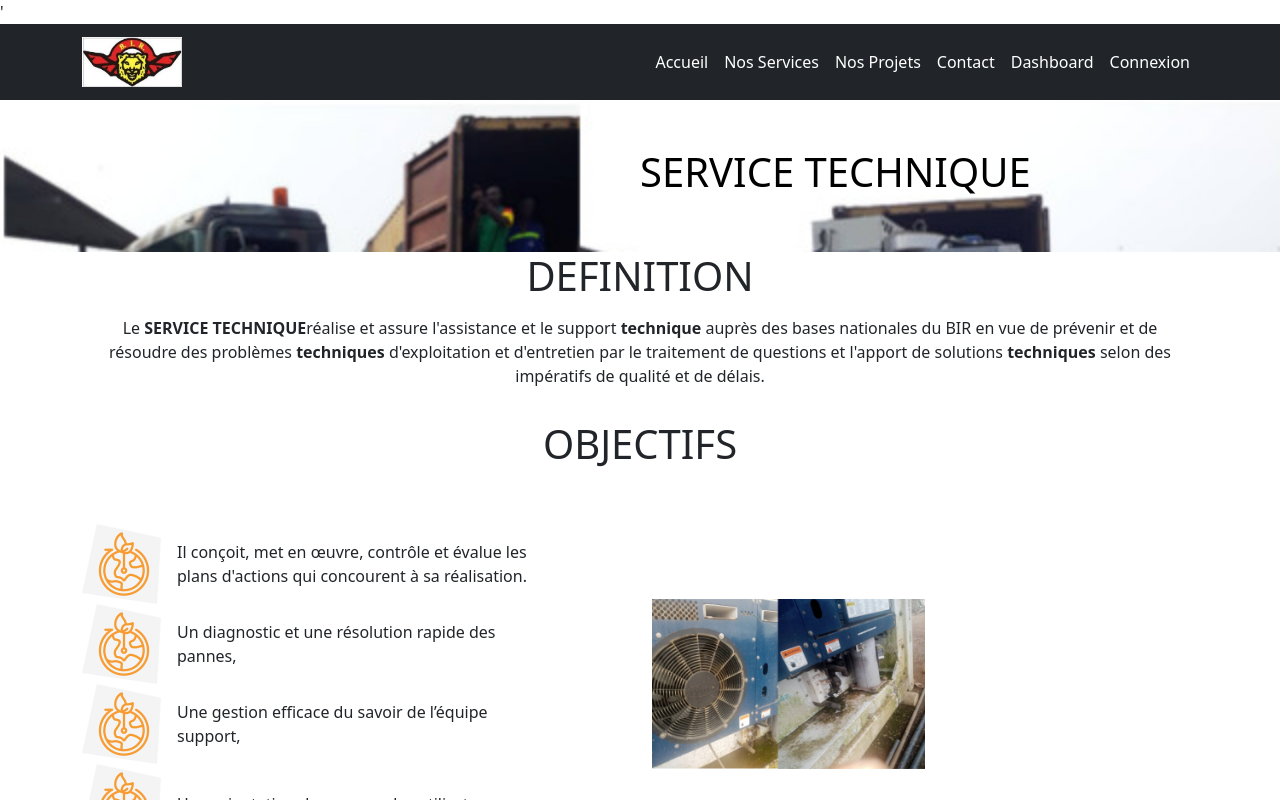
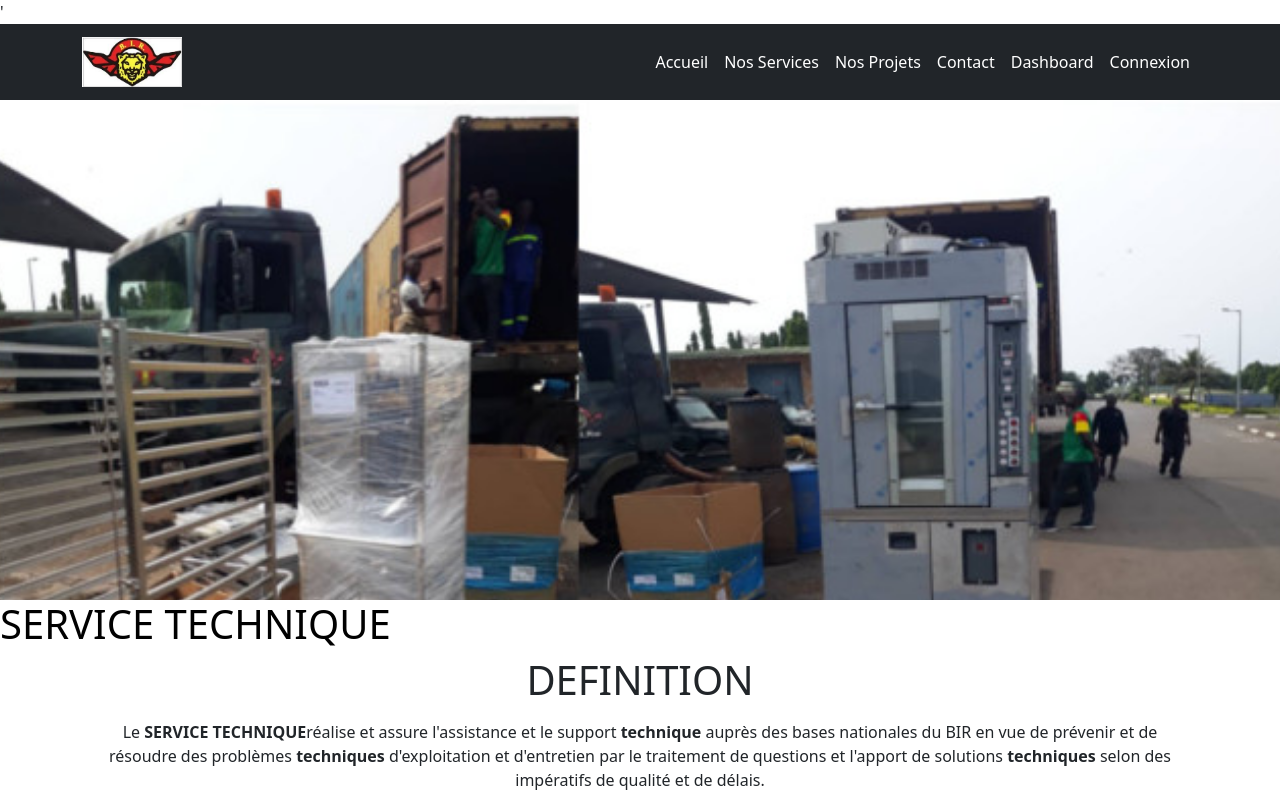
Before and after one commit to Elcid-Chawa/service-technique, a React (Create React App) app: page / in a window 1280 px wide. Shown: the top 800 px of the page. Built offline with nearby package versions, Linux system fonts and the light colour scheme.

Commit message:
adjusted header

```diff
--- a/src/components/Header.js
+++ b/src/components/Header.js
@@ -1,26 +1,23 @@
 import React from "react";
-import { Container, Row } from "react-bootstrap";
+import { Container, Row, Col } from "react-bootstrap";
 import achats3 from '../assets/img/achats3.jpg'
 
 export default function Header(){
     return(
-        <header className="bd-header bg-image py-5"
-        style={{
-            backgroundImage: `url(${achats3})`,
-            backgroundRepeat: "no-repeat",
-            backgroundSize: "cover"
-        }}>
-            <Container
-                style={{
-                    display: "flex",
-
-                }} >
-                <Row style={{paddingLeft: '50%'}}>
-                    <h1 className="text-black" >SERVICE TECHNIQUE</h1>
-                </Row>
+        <Row className="align-items-center">
+            <Container className="d-flex bd-header bg-image justify-content-center aling-items-center"
+            style={{
+                backgroundImage: `url(${achats3})`,
+                backgroundRepeat: "no-repeat",
+                backgroundSize: "cover",
+                backgroundAttachment: "fixed",
+                height: "500px"
+            }}>
 
             </Container>
-        </header>
+            <Container className="justify-content-center aling-items-center"><h1 className="text-black py-" >SERVICE TECHNIQUE</h1></Container>
+        </Row>
+
 
     )
 }
```
